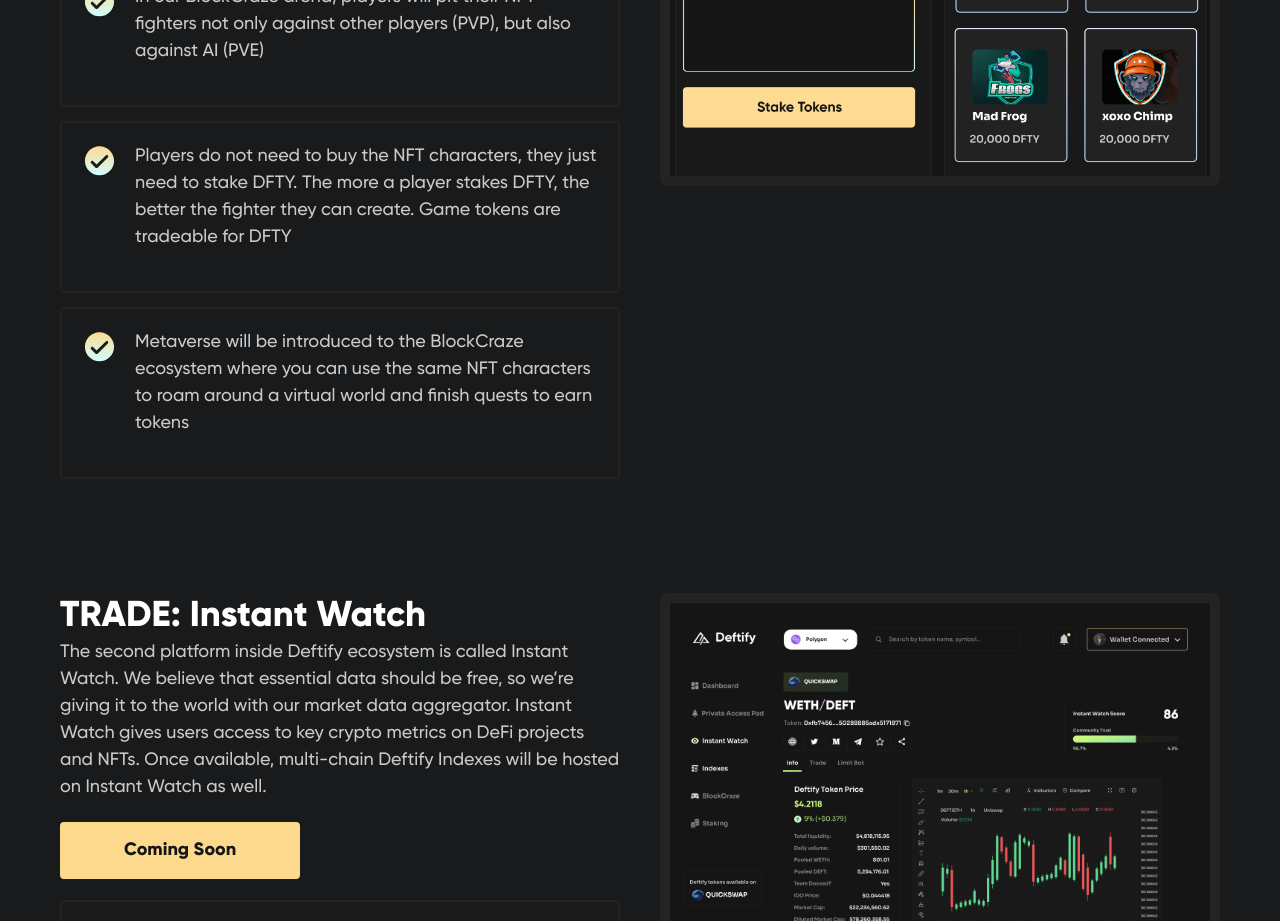
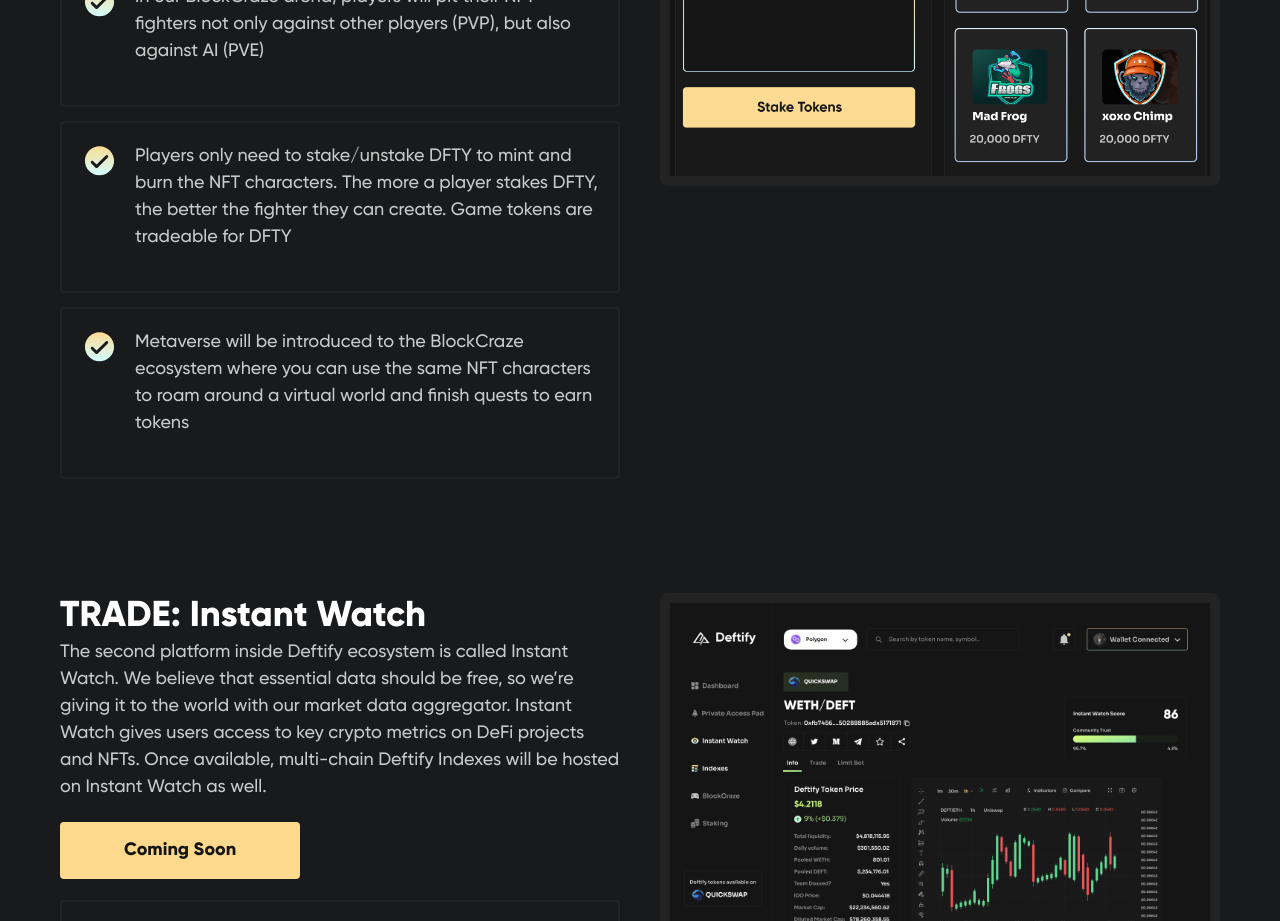
Before and after one commit to KvNGCzA/Official-Website, a React (Create React App) app: page / in a window 1280 px wide. Shown: the part 1520-2441 px from the top of the page. Built offline with nearby package versions, Linux system fonts and the light colour scheme; a web font is replaced by a local one.

Commit message:
Update index.tsx

```diff
--- a/src/pages/Home/index.tsx
+++ b/src/pages/Home/index.tsx
@@ -101,7 +101,7 @@ export const Home = (props: Props) => {
             <CustomList
               data={[
                 "In our BlockCraze arena, players will pit their NFT fighters not only against other players (PVP), but also against AI (PVE)",
-                "Players do not need to buy the NFT characters, they just need to stake DFTY. The more a player stakes DFTY, the better the fighter they can create. Game tokens are tradeable for DFTY",
+                "Players only need to stake/unstake DFTY to mint and burn the NFT characters. The more a player stakes DFTY, the better the fighter they can create. Game tokens are tradeable for DFTY",
                 "Metaverse will be introduced to the BlockCraze ecosystem where you can use the same NFT characters to roam around a virtual world and finish quests to earn tokens",
               ]}
             />
```
